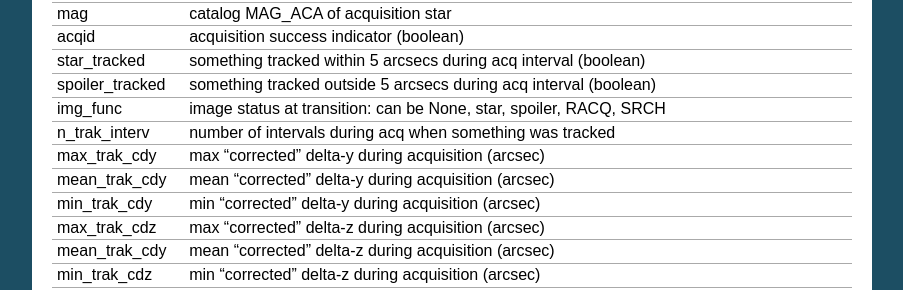
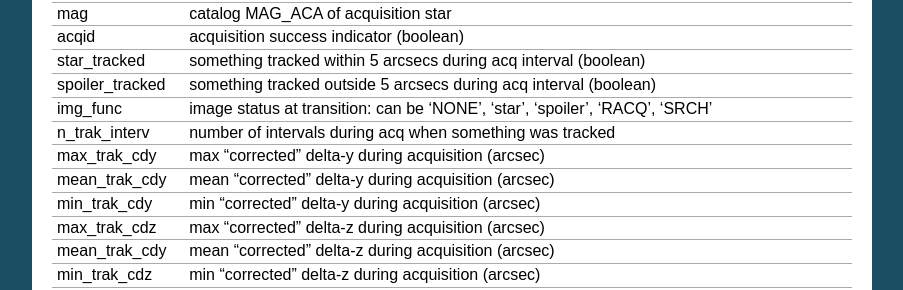
Before and after one commit to sot/mica, a Sphinx documentation site: the page built from doc/acq_stats.rst, in a window 1280 px wide and 900 px high, scrolled down 580 px. Shown: the part 160-450 px from the top of the window, without its empty margins (198-1101 px from the left). Built offline with Sphinx 7.4.7, drawn with Linux system fonts in a browser that asks for light colours.

```diff
--- a/doc/acq_stats.rst
+++ b/doc/acq_stats.rst
@@ -39,7 +39,7 @@ mag             catalog MAG_ACA of acquisition star
 acqid           acquisition success indicator (boolean)
 star_tracked    something tracked within 5 arcsecs during acq interval (boolean)
 spoiler_tracked something tracked outside 5 arcsecs during acq interval (boolean)
-img_func        image status at transition: can be None, star, spoiler, RACQ, SRCH
+img_func        image status at transition: can be 'NONE', 'star', 'spoiler', 'RACQ', 'SRCH'
 n_trak_interv   number of intervals during acq when something was tracked
 max_trak_cdy    max "corrected" delta-y during acquisition (arcsec)
 mean_trak_cdy   mean "corrected" delta-y during acquisition (arcsec)
```
